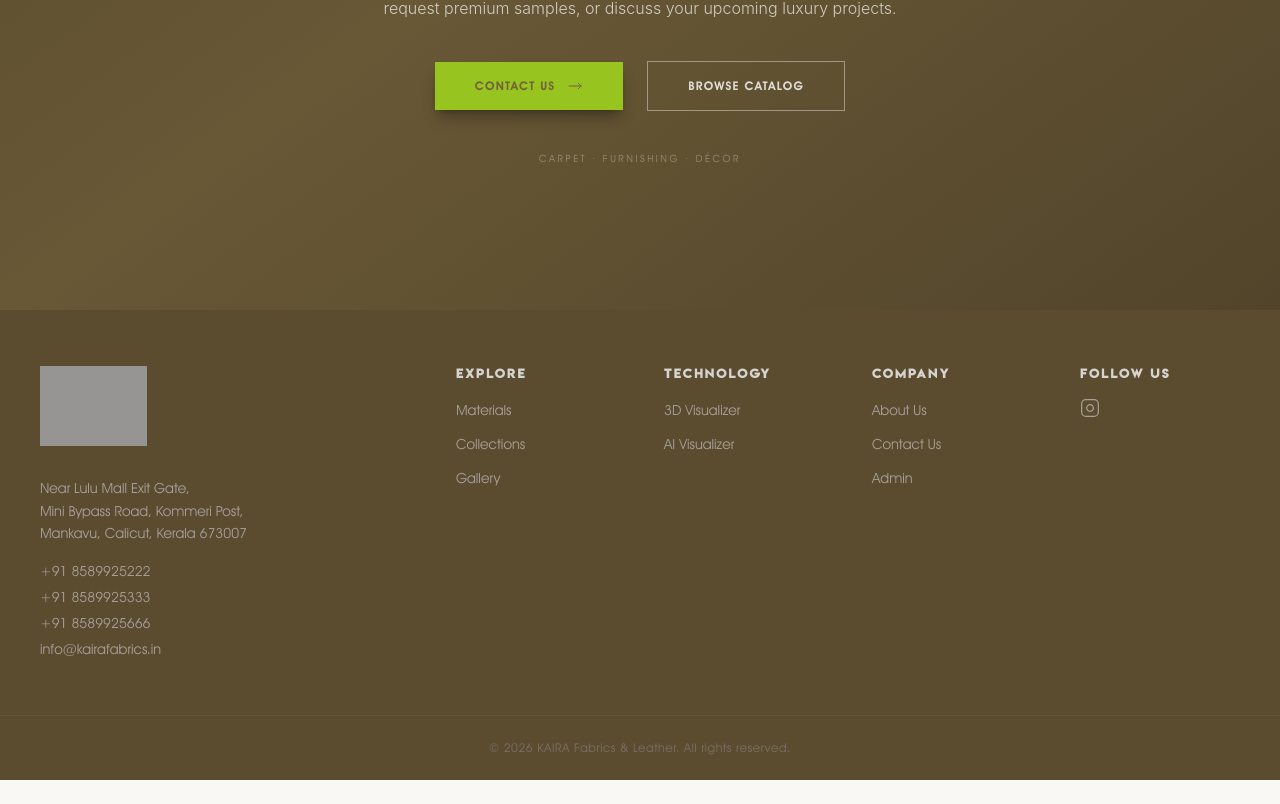
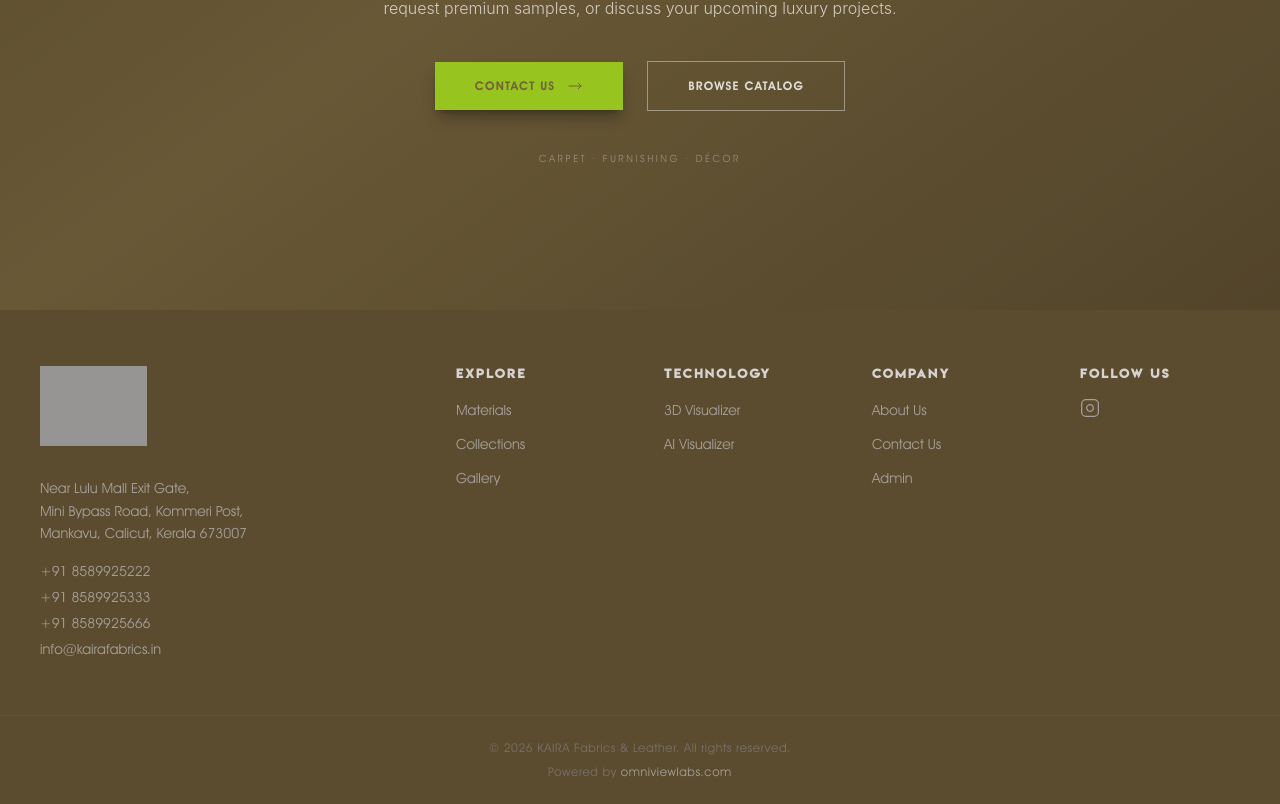
Before and after one commit to kartikomniview/kaira-fabrics, a React (Vite) app: page / in a window 1280 px wide. Shown: the part 7956-8760 px from the top of the page. Before the commit the page ends 8736 px from the top, so only its background shows below. Built offline with nearby package versions, Linux system fonts and the light colour scheme; no server answers; grey boxes are pictures that could not be loaded; a web font is replaced by a local one.

Commit message:
fabric limit

```diff
--- a/src/components/layout/Footer.tsx
+++ b/src/components/layout/Footer.tsx
@@ -116,6 +116,17 @@
           <p className="text-xs text-stone-500 tracking-wider">
             &copy; {new Date().getFullYear()} KAIRA Fabrics & Leather. All rights reserved.
           </p>
+          <p className="mt-2 text-xs text-stone-500 tracking-wider">
+            Powered by{' '}
+            <a
+              href="https://omniviewlabs.com"
+              target="_blank"
+              rel="noopener noreferrer"
+              className="text-stone-400 hover:text-white transition-colors duration-200"
+            >
+              omniviewlabs.com
+            </a>
+          </p>
         </div>
       </div>
     </footer>
--- a/src/pages/aivisualizer/AiConfirmModal.tsx
+++ b/src/pages/aivisualizer/AiConfirmModal.tsx
@@ -6,7 +6,7 @@
 const MAX_AI_FABRICS = 2
 
 /** Temporarily disabled — set back to true to re-enable the MAX_AI_FABRICS check */
-const ENFORCE_AI_FABRIC_LIMIT = false
+const ENFORCE_AI_FABRIC_LIMIT = true
 
 /** Distinct fabrics in a request: the base fabric plus any different part-override fabrics */
 const countDistinctFabrics = (base: SelectedMaterial, partFabrics: PartFabric[]) =>
```
